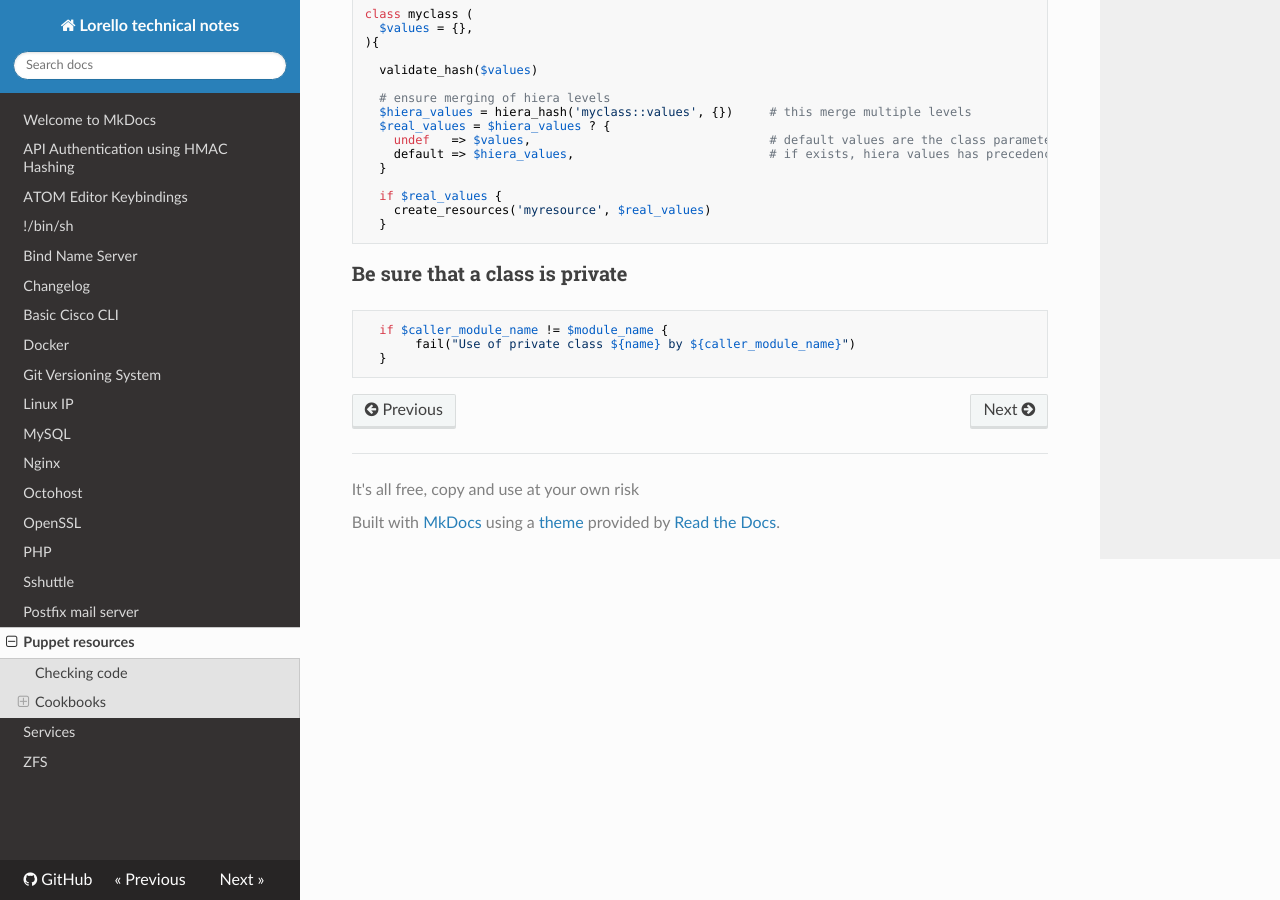
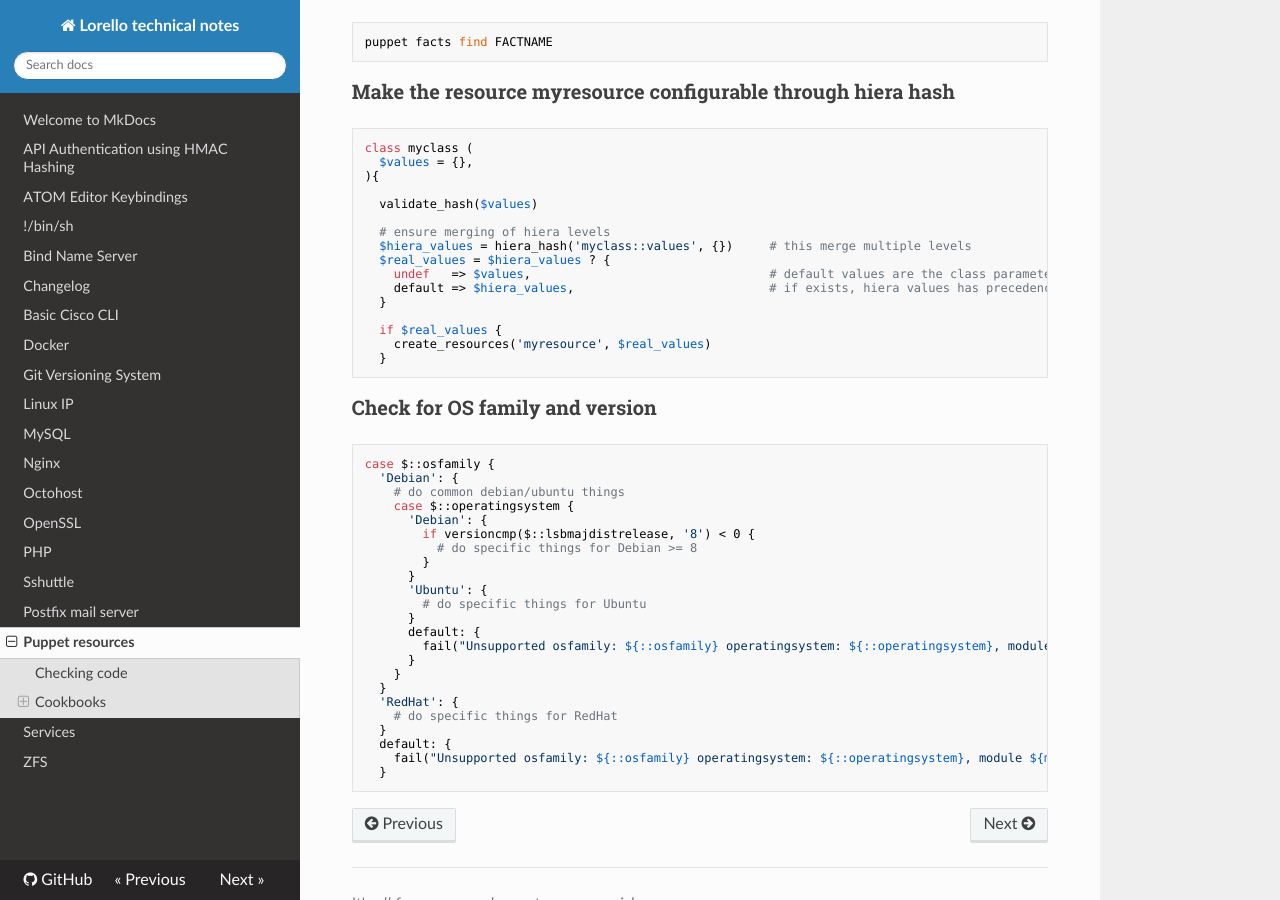
Before and after one commit to lorello/lorello.github.io, an MkDocs documentation site: the page built from docs/puppet.md, in a window 1280 px wide and 900 px high, scrolled down 1030 px. Built offline with MkDocs 1.6.1, drawn with Linux system fonts in a browser that asks for light colours; nearby versions of some CDN libraries; some of the changed text lies outside the part shown.

Commit message:
more puppet cookbooks: how to make a class private and how to implement different behaviour based on OS facts

```diff
--- a/docs/puppet.md
+++ b/docs/puppet.md
@@ -17,6 +17,11 @@
 
     validate_re($ensure, '(present|absent)', "ensure must be 'present' or 'absent', checked value is '$ensure'")
 
+### Making a private class
+
+    if $caller_module_name != $module_name {
+      warning("${name} is not part of the public API of the ${module_name} module and should not be directly included in the manifest.")
+    }
 
 ### Make an Exec run one time in N days
 
@@ -54,8 +59,28 @@
         create_resources('myresource', $real_values)
       }
 
-### Be sure that a class is private
+### Check for OS family and version
 
-      if $caller_module_name != $module_name {
-           fail("Use of private class ${name} by ${caller_module_name}")
+    case $::osfamily {
+      'Debian': {
+        # do common debian/ubuntu things
+        case $::operatingsystem {
+          'Debian': {
+            if versioncmp($::lsbmajdistrelease, '8') < 0 {
+              # do specific things for Debian >= 8
+            }
+          }
+          'Ubuntu': {
+            # do specific things for Ubuntu
+          }
+          default: {
+            fail("Unsupported osfamily: ${::osfamily} operatingsystem: ${::operatingsystem}, module ${module_name} only support operatingsystem Debian and Ubuntu on osfamily Debian")
+          }
+        }
       }
+      'RedHat': {
+        # do specific things for RedHat
+      }
+      default: {
+        fail("Unsupported osfamily: ${::osfamily} operatingsystem: ${::operatingsystem}, module ${module_name} only support osfamily Debian and RedHat")
+      }
```
